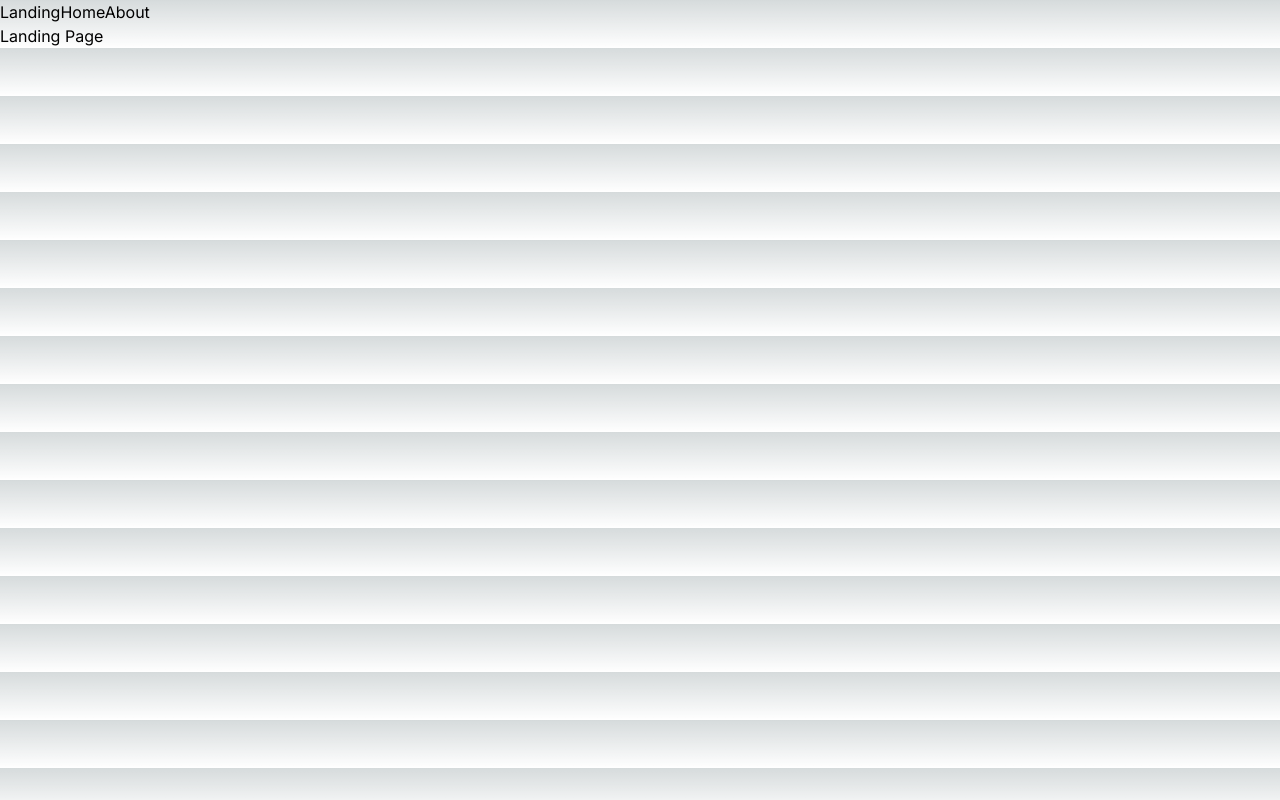
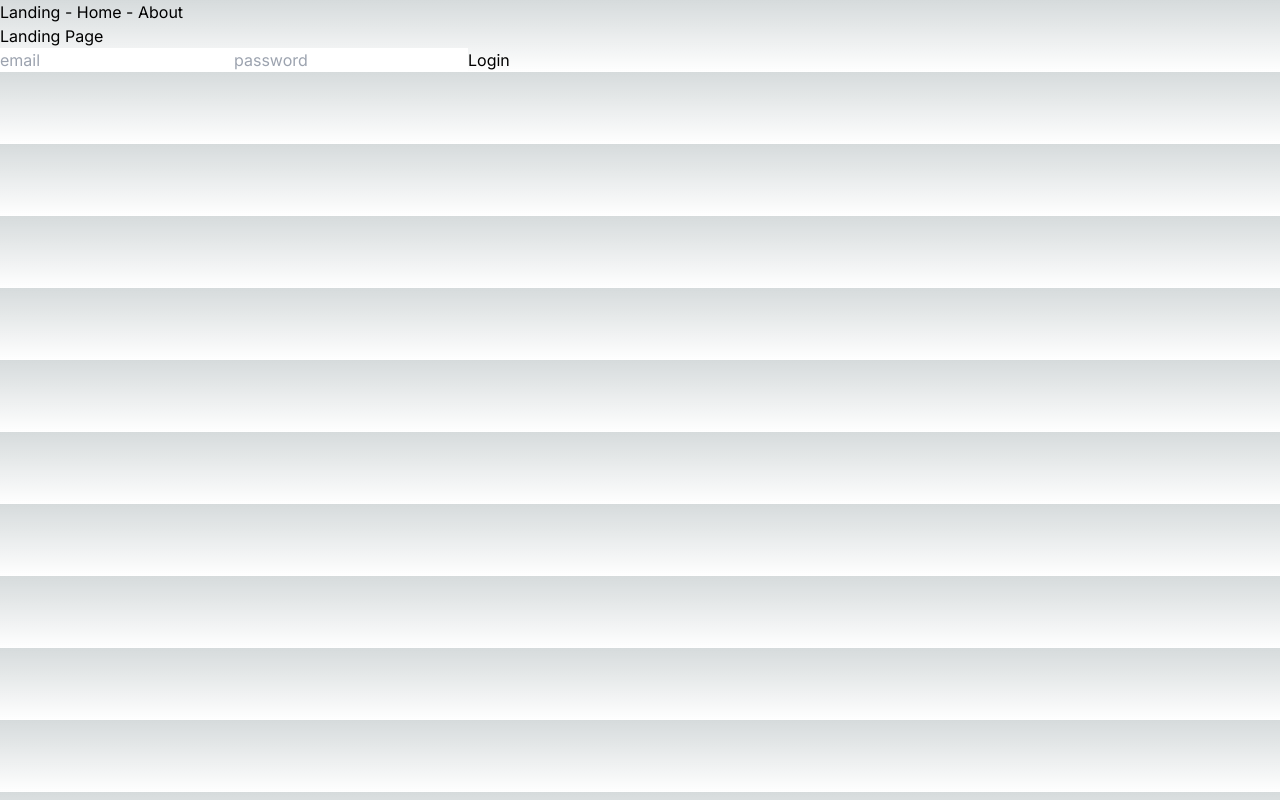
Before and after one commit to MrOrtiz1988/next-friends-book, a Next.js app: page / in a window 1280 px wide. Built offline with nearby package versions, Linux system fonts and the light colour scheme.

Commit message:
updated menu component and landing page. also created a login component to use for landing page

```diff
--- /dev/null
+++ b/components/Login.tsx
@@ -0,0 +1,11 @@
+export default function Login() {
+    return (
+      <div>
+        <form>
+            <input type="email" placeholder="email" />
+            <input type="password" placeholder="password" />
+            <button type="submit">Login</button>
+        </form>
+      </div>
+    )
+  }
--- a/components/Menu.tsx
+++ b/components/Menu.tsx
@@ -4,9 +4,9 @@ import Link from 'next/link'
 export default function Menu() {
     return (
       <div>
-        <Link href="/">Landing</Link>
-        <Link href="/home">Home</Link>
-        <Link href="/about">About</Link>
+        <Link href="/">Landing </Link>-
+        <Link href="/home"> Home </Link>-
+        <Link href="/about"> About</Link>
       </div>
     )
   }
--- a/src/app/page.tsx
+++ b/src/app/page.tsx
@@ -1,9 +1,10 @@
-
+import Login from "../../components/Login"
 
 export default function Landing() {
   return (
     <div>
       <h1>Landing Page</h1>
+      <Login />
     </div>
   )
 }
```
